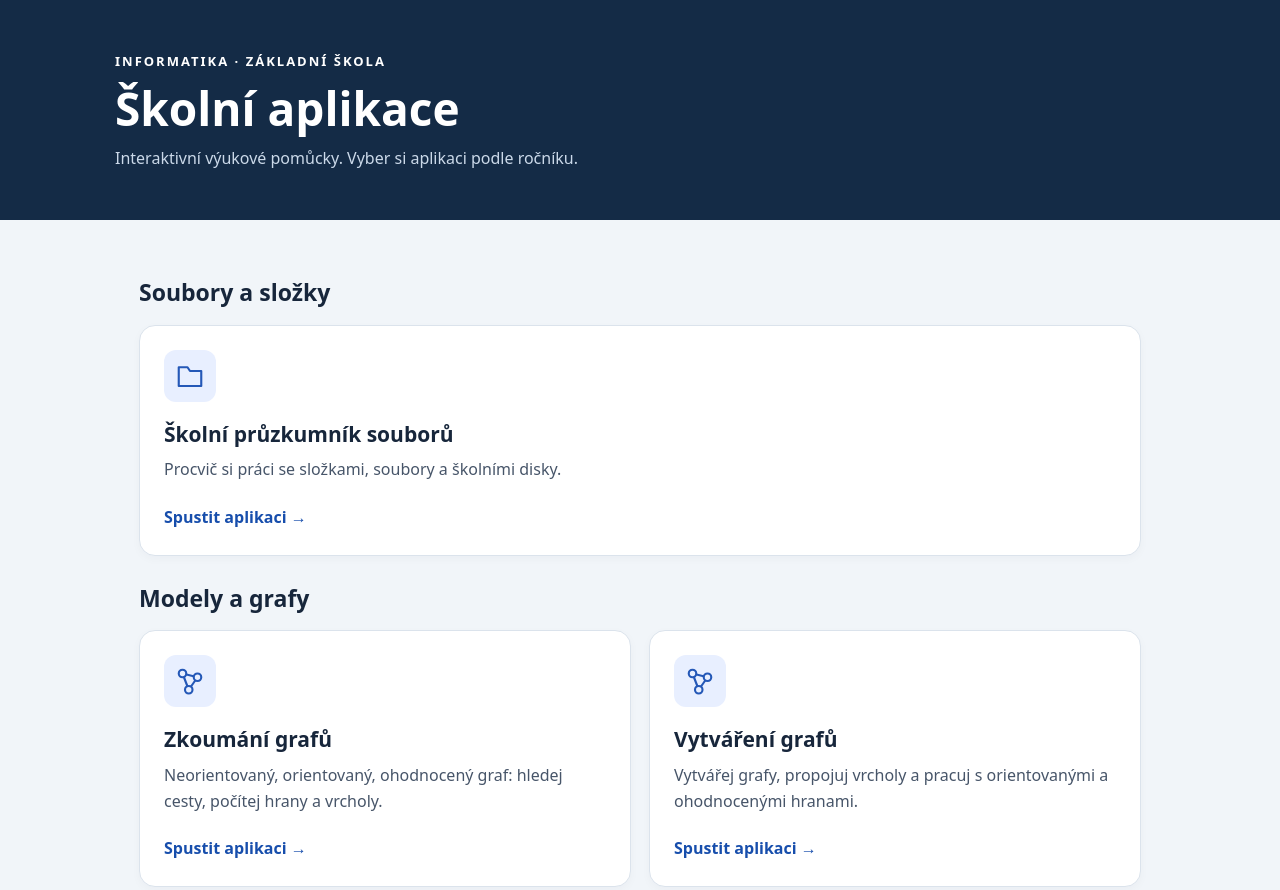
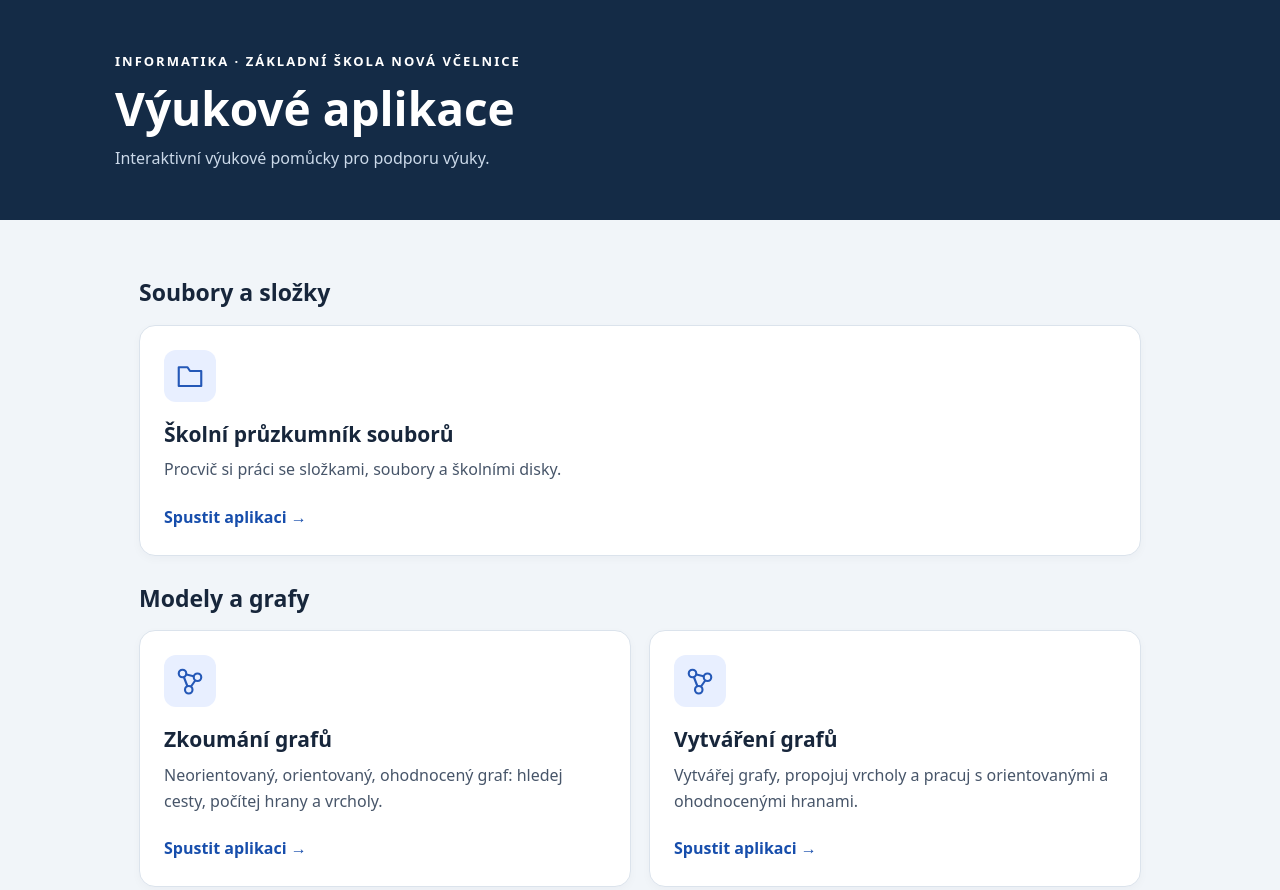
Before and after one commit to MiZik-NV/Vyuka, a plain HTML site: page index.html in a window 1280 px wide. Shown: the top 890 px of the page. Drawn offline with Linux system fonts and the light colour scheme.

Commit message:
Update index.html

```diff
--- a/index.html
+++ b/index.html
@@ -4,7 +4,7 @@
 <style>
 *{box-sizing:border-box}body{margin:0;font:16px/1.6 system-ui,sans-serif;background:#f1f5f9;color:#17263b}header{background:#142b46;color:white;padding:48px 24px}header div,main,footer{max-width:1050px;margin:auto}h1{font-size:clamp(30px,5vw,46px);line-height:1.15;margin:8px 0}header p{color:#cbd9e9;margin:12px 0 0}.eyebrow{font-size:13px;letter-spacing:2px;font-weight:700}main{padding:30px 24px 60px}h2{font-size:23px;margin:24px 0 14px}.grid{display:grid;grid-template-columns:repeat(auto-fit,minmax(min(100%,280px),1fr));gap:18px}.app{display:flex;flex-direction:column;align-items:flex-start;background:white;border:1px solid #dbe3ec;border-radius:16px;padding:24px;text-decoration:none;color:inherit;box-shadow:0 3px 10px #142b4608;transition:transform .15s,border-color .15s}.app:hover{transform:translateY(-3px);border-color:#2563eb}.app:focus-visible{outline:3px solid #2563eb;outline-offset:4px}.symbol{width:52px;height:52px;border-radius:12px;background:#e8efff;color:#2458b7;display:grid;place-items:center}.symbol svg{width:30px;height:30px}h3{font-size:21px;margin:16px 0 6px}.app p{color:#475569;margin:0 0 22px}.launch{margin-top:auto;color:#174eac;font-weight:700}footer{padding:20px 24px;border-top:1px solid #dbe3ec;color:#475569;font-size:14px}@media(prefers-reduced-motion:reduce){.app{transition:none}.app:hover{transform:none}}
 </style></head><body>
-<header><div><span class="eyebrow">INFORMATIKA · ZÁKLADNÍ ŠKOLA</span><h1>Školní aplikace</h1><p>Interaktivní výukové pomůcky. Vyber si aplikaci podle ročníku.</p></div></header>
+<header><div><span class="eyebrow">INFORMATIKA · ZÁKLADNÍ ŠKOLA NOVÁ VČELNICE</span><h1>Výukové aplikace</h1><p>Interaktivní výukové pomůcky pro podporu výuky.</p></div></header>
 <main>
 <!-- Další aplikace přidávejte jako odkazy do příslušné sekce. href musí odpovídat názvu souboru na GitHubu. -->
 <section><h2>Soubory a složky</h2><div class="grid">
```
